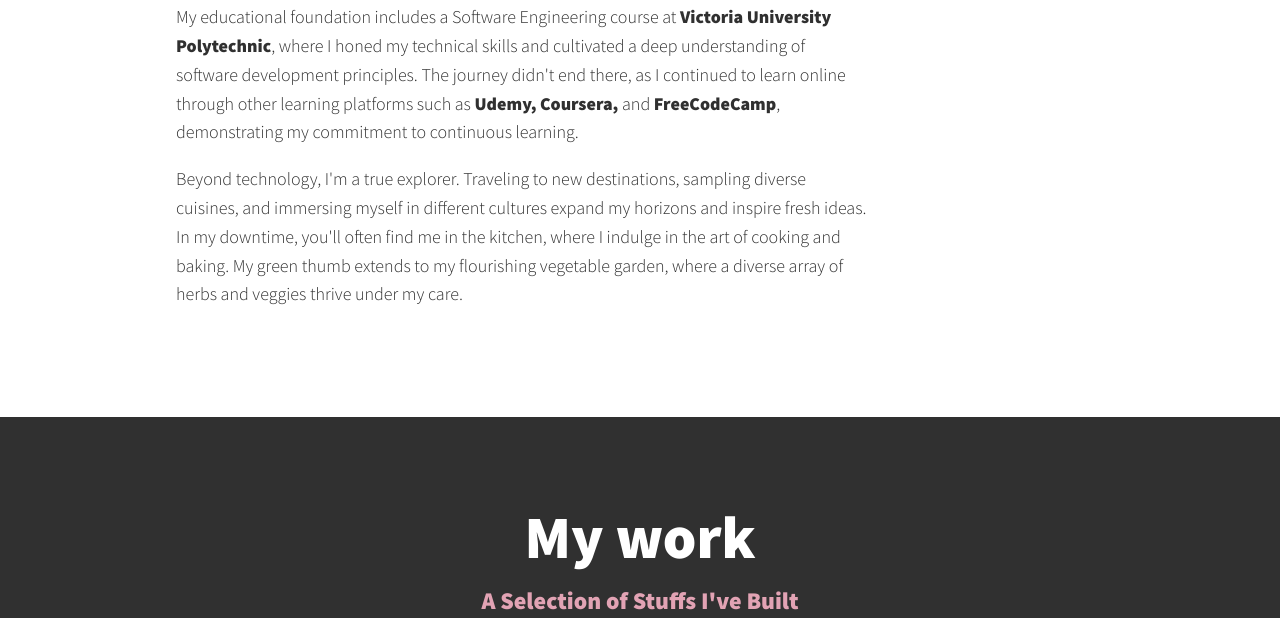
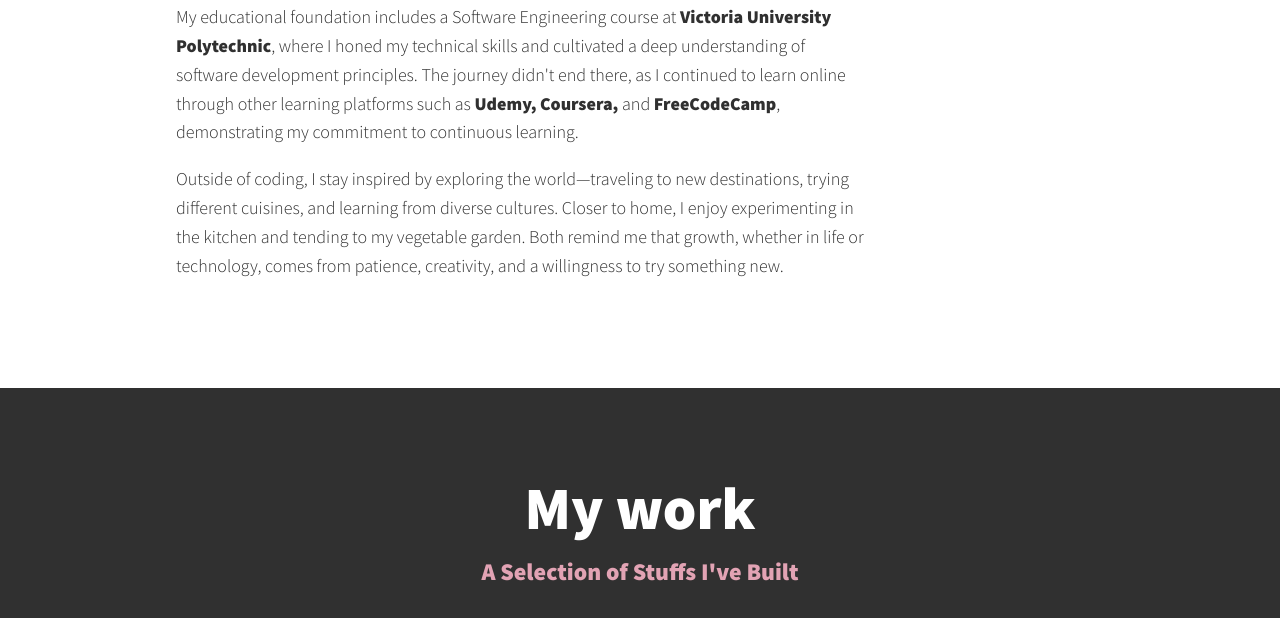
Before and after one commit to mpesaran/Portfolio, a plain HTML site: page index.html in a window 1280 px wide. Shown: the part 1789-2407 px from the top of the page. Drawn offline with nearby package versions, Linux system fonts and the light colour scheme; files whose address does not match are found by name.

Commit message:
Update index.html
Change the about section

```diff
--- a/index.html
+++ b/index.html
@@ -129,11 +129,10 @@
                     The journey didn't end there, as I continued to learn online through other learning platforms such as <strong>Udemy,
                     Coursera,</strong> and <strong>FreeCodeCamp</strong>, demonstrating my commitment to
                     continuous learning.</p>
-                <p>Beyond technology, I'm a true explorer. Traveling to new destinations, sampling diverse cuisines,
-                    and immersing myself in different cultures expand my horizons and inspire fresh ideas. In my downtime,
-                    you'll often find me in the kitchen, where I indulge in the art of cooking and baking.
-                    My green thumb extends to my flourishing vegetable garden, where a diverse array of herbs and veggies
-                    thrive under my care.</p>
+                <p>Outside of coding, I stay inspired by exploring the world—traveling to new destinations, trying different cuisines,
+                    and learning from diverse cultures. Closer to home, I enjoy experimenting in the kitchen and tending to my vegetable
+                    garden. Both remind me that growth, whether in life or technology, comes from patience, creativity, and a
+                    willingness to try something new.</p>
             </div>
 
             <img src="img/IMG_2773.png" alt="ff" class="about-me__img">
```
